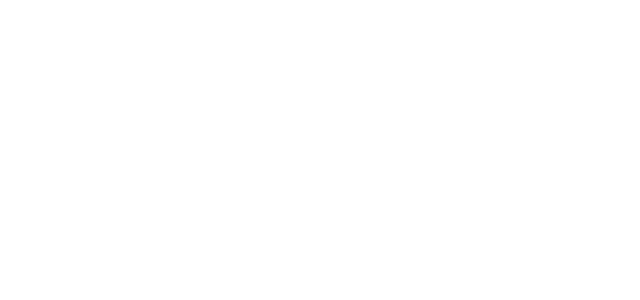
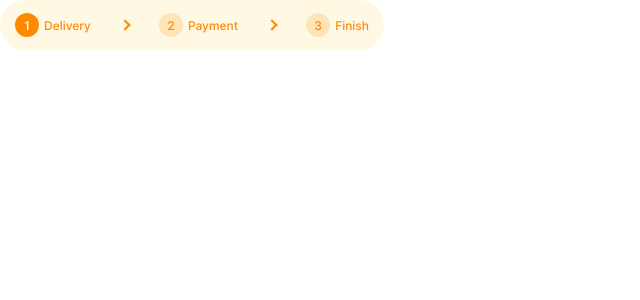
Before and after one commit to satriyawicaksana/jakmall, a Vue app: page / in a window 1280 px wide. Shown: the top 300 px of the page, without its empty margins (0-640 px from the left). Built offline with nearby package versions, Linux system fonts and the light colour scheme.

Commit message:
adding navigation item component

```diff
--- a/src/App.vue
+++ b/src/App.vue
@@ -4,7 +4,25 @@
     <InputBox v-model="formObj.dropshipperName" :disabled="formObj.checked" />
     <input type="text" v-model="formObj.dropshipperName" :disabled="!formObj.checked" />-->
     <div class="container">
-      <div class="stepper"></div>
+      <div class="stepper">
+        <NavigationItem
+          :id="navigationStatus[0].id+1"
+          :title="navigationStatus[0].title"
+          :active="navigationStatus[0].status"
+        />
+        <div class="arrow"></div>
+        <NavigationItem
+          :id="navigationStatus[1].id+1"
+          :title="navigationStatus[1].title"
+          :active="navigationStatus[1].status"
+        />
+        <div class="arrow"></div>
+        <NavigationItem
+          :id="navigationStatus[2].id+1"
+          :title="navigationStatus[2].title"
+          :active="navigationStatus[2].status"
+        />
+      </div>
       <div class="form"></div>
     </div>
   </div>
@@ -12,13 +30,21 @@
 
 <script>
 //import InputBox from "./components/InputBox";
+import NavigationItem from "./components/NavigationItem";
 export default {
   name: "App",
   components: {
     //InputBox,
+    NavigationItem
   },
   data: function() {
     return {
+      activeStep: 0,
+      navigationStatus: [
+        { id: 0, title: "Delivery", status: true },
+        { id: 1, title: "Payment", status: false },
+        { id: 2, title: "Finish", status: false }
+      ],
       formObj: {
         checked: true,
         dropshipperName: "",
@@ -35,5 +61,49 @@
 };
 </script>
 
-<style>
+<style lang="stylus">
+orange = #FF8A00;
+orange-stepper = #FFE4B8;
+ivory = #FFF9E4;
+dark-green = #1BD97B;
+light-green = #E8FBF1;
+grey-accent = #eeeeee;
+grey-border = #cccccc;
+black = #000;
+
+@font-face {
+  font-family: inter-medium;
+  src: url('./assets/Inter-Medium.otf');
+}
+
+*, *:before, *:after {
+  margin: 0;
+  padding: 0;
+  box-sizing: border-box;
+}
+
+html {
+  font-family: inter-medium;
+  font-size: 62.5%;
+}
+
+.stepper {
+  display: flex;
+  flex-direction: row;
+  justify-content: space-around;
+  align-items: center;
+  width: 30%;
+  height: 50px;
+  background-color: ivory;
+  border-radius: 25px;
+}
+
+.arrow {
+  width: 8px;
+  height: 8px;
+  border: 2px solid orange;
+  border-top: none;
+  border-left: none;
+  transform: rotate(-45deg);
+}
 </style>
--- a/src/components/NavigationItem.vue
+++ b/src/components/NavigationItem.vue
@@ -13,9 +13,31 @@
 </script>
 
 <style lang="stylus" scoped>
+orange = #FF8A00;
+orange-stepper = #FFE4B8;
+
+.navigation__item {
+  display: flex;
+  flex-direction: row;
+  justify-content: flex-start;
+  align-items: center;
+  color: orange;
+  font-size: 1.2rem;
+}
+
 .navigation__item_id {
+  display: flex;
+  justify-content: center;
+  align-items: center;
+  margin-right: 0.5rem;
+  width: 24px;
+  height: 24px;
+  border-radius: 50%;
+  background-color: orange-stepper;
 }
 
 .is-active {
+  color: white;
+  background-color: orange;
 }
 </style>
```
